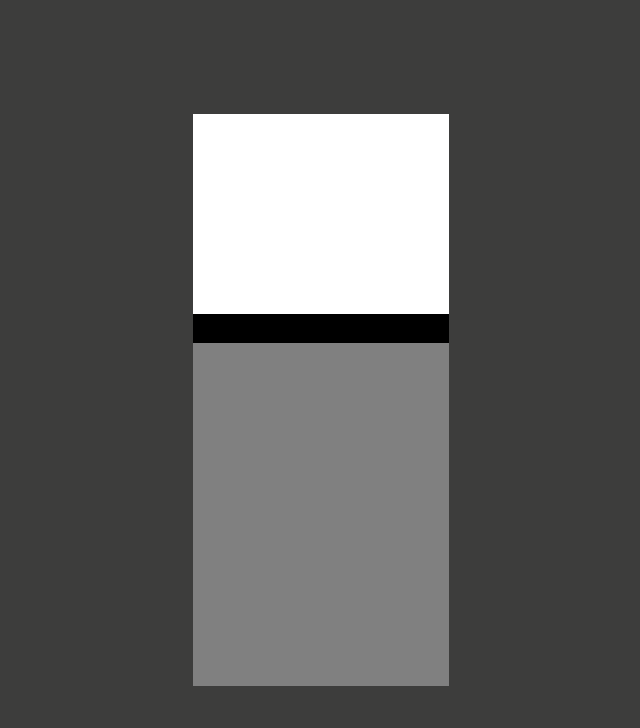
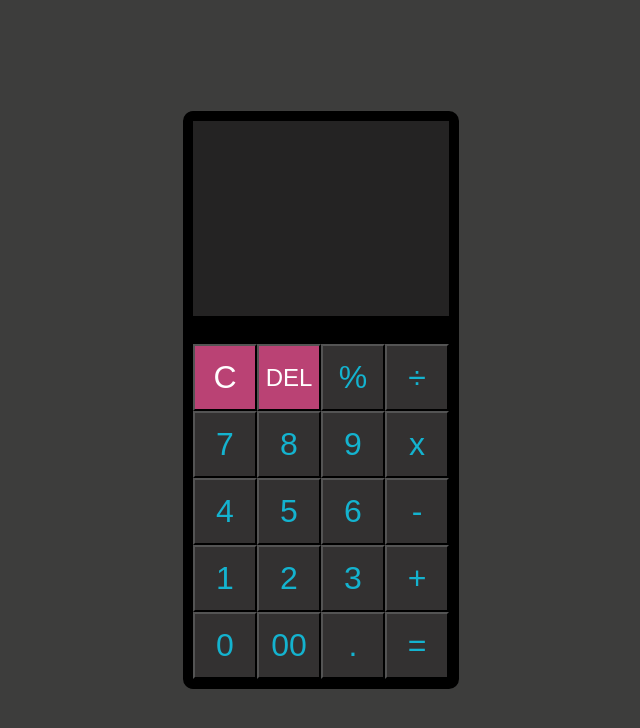
Before and after one commit to Alberinea/Calculator, a plain HTML site: page index.html in a window 1280 px wide. Shown: the whole page, without its empty margins (319-959 px from the left). Drawn offline with Linux system fonts and the light colour scheme.

Commit message:
Added buttons

```diff
--- a/index.html
+++ b/index.html
@@ -11,7 +11,28 @@
         <div class="container">
             <div class="display"></div>
             <div class="current"></div>
-            <div class="functions"></div>
+            <div class="functions">
+                <button class="red">C</button>
+                <button class="red small">DEL</button>
+                <button class="black">%</button>
+                <button class="black">÷</button>
+                <button class="black">7</button>
+                <button class="black">8</button>
+                <button class="black">9</button>
+                <button class="black">x</button>
+                <button class="black">4</button>
+                <button class="black">5</button>
+                <button class="black">6</button>
+                <button class="black">-</button>
+                <button class="black">1</button>
+                <button class="black">2</button>
+                <button class="black">3</button>
+                <button class="black">+</button>
+                <button class="black">0</button>
+                <button class="black">00</button>
+                <button class="black">.</button>
+                <button class="black">=</button>
+            </div>
         </div>
         <div class="wrapper-bottom"></div>
     </body>
--- a/style.css
+++ b/style.css
@@ -4,7 +4,7 @@ body {
     flex-direction: column;
     height: 100%;
     margin: 0;
-    font-size: 16px;
+    font-size: 32px;
     background-color: rgb(61, 61, 60);
 }
 
@@ -22,23 +22,56 @@ body {
     height: 800px;
     width: 500px;
     max-width: 20vw;
-    background-color: black;
+    background-color: rgb(68, 65, 65);
     align-self: center;
+    border: 10px solid;
+    border-radius: 10px;
+    overflow: hidden;
 }
 
 .display {
     height: 35%;
     width: 100%;
-    background-color: white;
+    background-color: rgb(36, 35, 35);
 }
 
 .current {
     height: 5%;
     width: 100%;
+    background-color: rgb(0, 0, 0);
 }
 
 .functions {
+    display: grid;
+    grid-template-columns: repeat(4, 1fr);
+    grid-template-rows: repeat(5, 1fr);
     flex-grow: 1;
     width: 100%;
-    background-color: gray;
 }
+
+button {
+    font-size: 1rem;
+    color: rgb(20, 179, 207);
+    border-color: black;
+}
+
+button:hover {
+    opacity: 0.60;
+}
+
+button:active {
+    border: 1px solid;
+}
+
+.red {
+    background-color: rgba(214, 68, 129, 0.808);
+    color: white;
+}
+
+.black {
+    background-color: rgb(51, 49, 49);
+}
+
+.small {
+    font-size: 0.75rem;
+}
```
